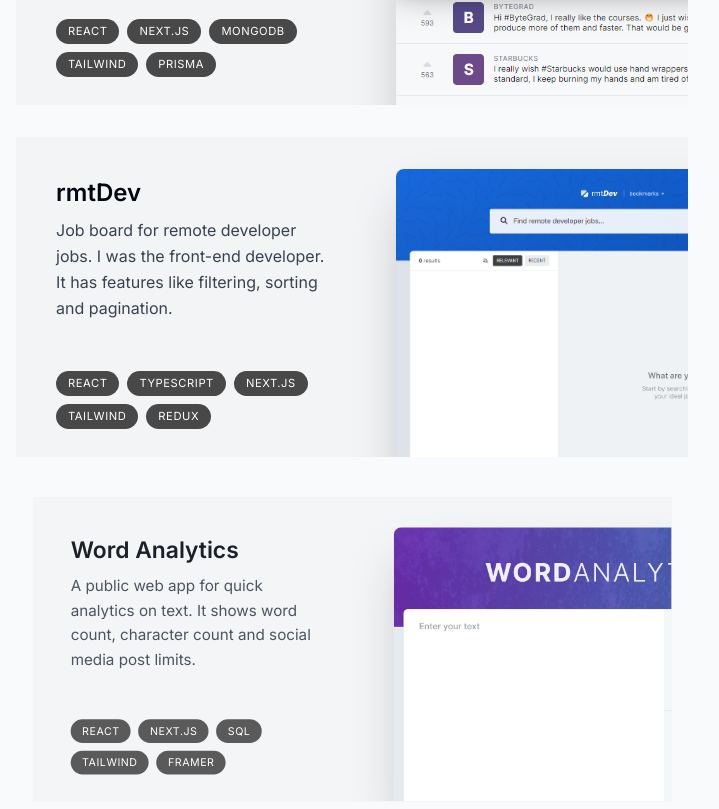
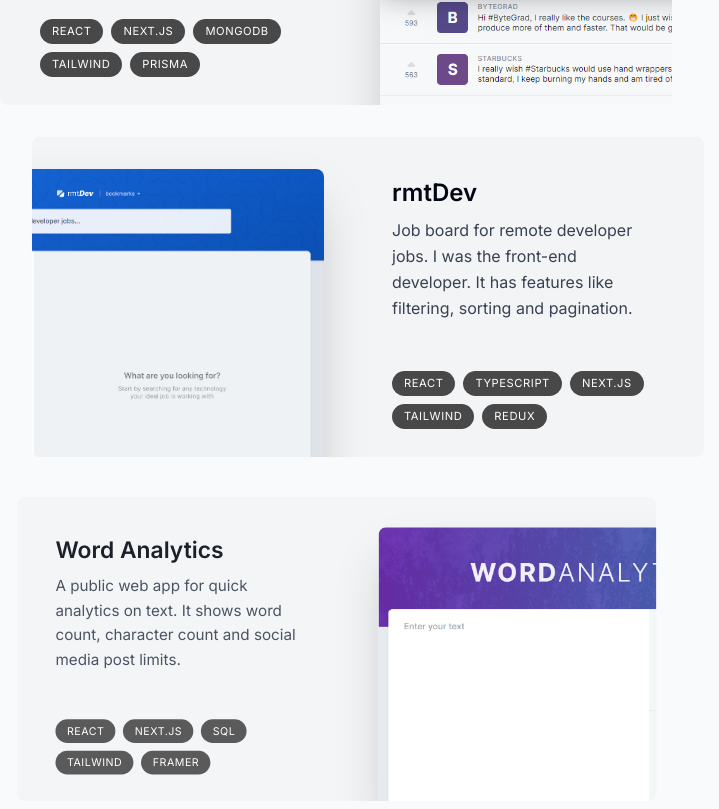
Before and after one commit to jaimevillegas/next-portfolio, a Next.js app: page / in a window 1280 px wide. Shown: the part 1652-2461 px from the top of the page, without its empty margins (288-1007 px from the left). Built offline with nearby package versions, Linux system fonts and the light colour scheme.

Commit message:
Update Project component styling

```diff
--- a/components/Project.tsx
+++ b/components/Project.tsx
@@ -24,9 +24,9 @@
         scale: scaleProgress,
         opacity: opacityProgress,
       }}
-      className="mb-3 sm:mb-8 last:mb-0"
+      className="group mb-3 sm:mb-8 last:mb-0 even:pl-8"
     >
-      <section className="group bg-gray-100 max-w-[42rem] border-black/5 overflow-hidden sm:pr-8 relative sm:h-[20rem] mb-3 sm:mb-8 last:mb-0 even:pl-8 hover:bg-gray-200 transition">
+      <section className="bg-gray-100 rounded-lg max-w-[42rem] border-black/5 overflow-hidden sm:pr-8 relative sm:h-[20rem] mb-3 sm:mb-8 last:mb-0 hover:bg-gray-200 transition group-even:pl-8">
         <div className="pt-4 pb-7 px-5 sm:pl-10 sm:pr-2 sm:pt-10 sm:max-w-[50%] flex flex-col h-full group-even:ml-[18rem]">
           <h3 className="text-2xl font-semibold">{title}</h3>
           <p className="mt-2 leading-relaxed text-gray-700">{description}</p>
```
